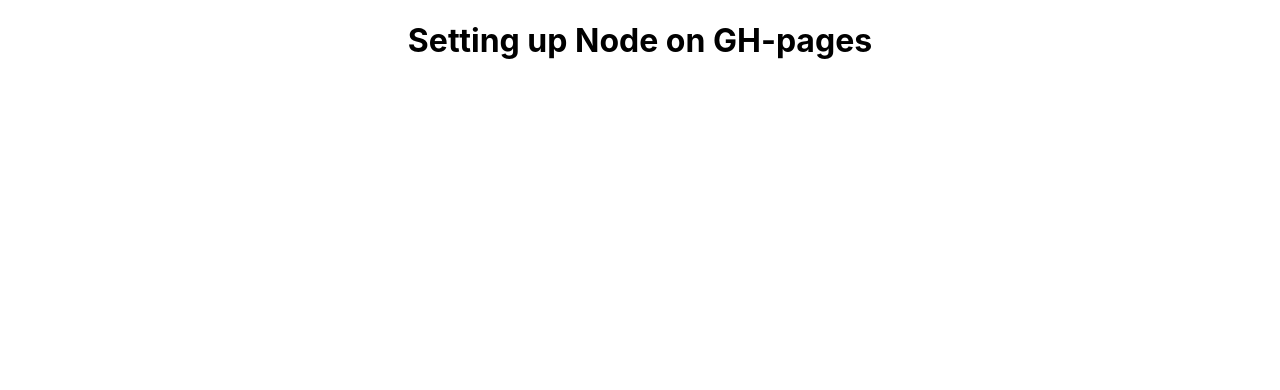
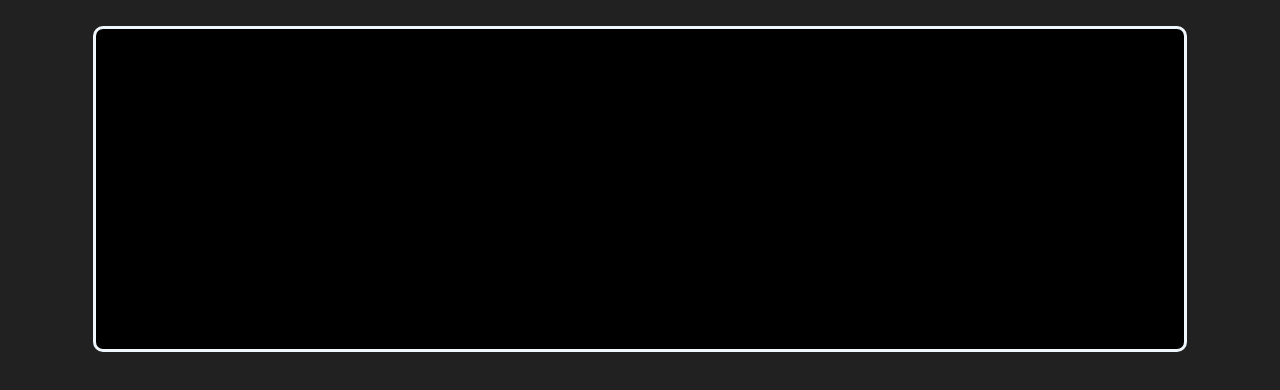
Before and after one commit to NorwegianLamb/norwegianlamb.github.io, a React (Create React App) app: page / in a window 1280 px wide. Shown: the top 390 px of the page. Built offline with nearby package versions, Linux system fonts and the light colour scheme.

Commit message:
getting the fundamentals/basics of THREE.js

```diff
--- a/package.json
+++ b/package.json
@@ -7,9 +7,14 @@
     "@testing-library/jest-dom": "^5.17.0",
     "@testing-library/react": "^13.4.0",
     "@testing-library/user-event": "^13.5.0",
+    "gsap": "^3.12.2",
+    "jquery": "^3.7.1",
     "react": "^18.2.0",
     "react-dom": "^18.2.0",
     "react-scripts": "5.0.1",
+    "three": "^0.156.1",
+    "three-gltf-loader": "^1.111.0",
+    "three-orbit-controls": "^82.1.0",
     "web-vitals": "^2.1.4"
   },
   "scripts": {
--- a/public/index.html
+++ b/public/index.html
@@ -9,8 +9,8 @@
       name="description"
       content="NorwegianLamb's portfolio"
     />
-    <link rel="apple-touch-icon" href="%PUBLIC_URL%/logo192.png" />
-    <link rel="manifest" href="%PUBLIC_URL%/manifest.json" />
+    <!--<link rel="apple-touch-icon" href="%PUBLIC_URL%/logo192.png" />-->
+    <!--<link rel="manifest" href="%PUBLIC_URL%/manifest.json" />-->
     <title>NorwegianLamb</title>
   </head>
   <body>
--- a/src/App.css
+++ b/src/App.css
@@ -1,3 +1,18 @@
 .App {
   text-align: center;
+  display: flex;
 }
+
+.rectangle {
+  width: 85%;
+  height: 40%;
+  border: 3px solid aliceblue;
+  border-radius: 10px;
+  background-color: black;
+  margin: 2% auto; /* To center horiz. */
+  position: absolute;
+  top: 0;
+  bottom: 0;
+  left: 0;
+  right: 0;
+}
--- a/src/App.js
+++ b/src/App.js
@@ -1,9 +1,53 @@
+import { useEffect } from 'react';
 import './App.css';
 
+import * as THREE from 'three';
+
 function App() {
+  useEffect(() => {
+    const canvas = document.getElementById('render-canvas')
+    const div = document.getElementById('rectangleView');
+    const scene = new THREE.Scene();
+    //scene.background = new THREE.Color(0x212121);
+    const camera = new THREE.PerspectiveCamera(
+      50, // fov
+      div.innerWidth / div.innerHeight, // ratio
+      1, // near clipping plane
+      1000 // far clipping plane
+    );
+    camera.position.set(0, 10, 100);
+    camera.lookAt(0, 0, 0);
+    scene.add(camera);
+    const renderer = new THREE.WebGLRenderer({ canvas, antialias:true });
+    renderer.setSize(div.innerWidth, div.innerHeight);
+    div.appendChild(renderer.domElement);
+
+    const ambientLight =  new THREE.AmbientLight(0xffffff, 0.5);
+    ambientLight.castShadow = true;
+    scene.add(ambientLight)
+
+    const spotLight = new THREE.SpotLight(0xffffff, 1);
+    spotLight.castShadow = true;
+    spotLight.position.set(0,0,0);
+    scene.add(spotLight)
+
+    const geometry = new THREE.PlaneGeometry(10, 10);
+    const material = new THREE.MeshBasicMaterial({ color: 0xffffff });
+    const plane = new THREE.Mesh(geometry, material);
+    scene.add(plane);
+
+    const animate = () => {
+      renderer.render(scene, camera);
+      window.requestAnimationFrame(animate);
+    };
+    animate();
+  }, []);
+
   return (
     <div className="App">
-      <h1>Setting up Node on GH-pages</h1>
+      <div id="rectangleView" className='rectangle'>
+        <canvas id="render-canvas"/>
+      </div>
     </div>
   );
 }
--- a/src/index.css
+++ b/src/index.css
@@ -5,6 +5,9 @@ body {
     sans-serif;
   -webkit-font-smoothing: antialiased;
   -moz-osx-font-smoothing: grayscale;
+  background-color: #212121;
+  color: aliceblue;
+  display: flex;
 }
 
 code {
```
Also changed, not shown: 1 other file (tests, documents, lock files or other folders).
